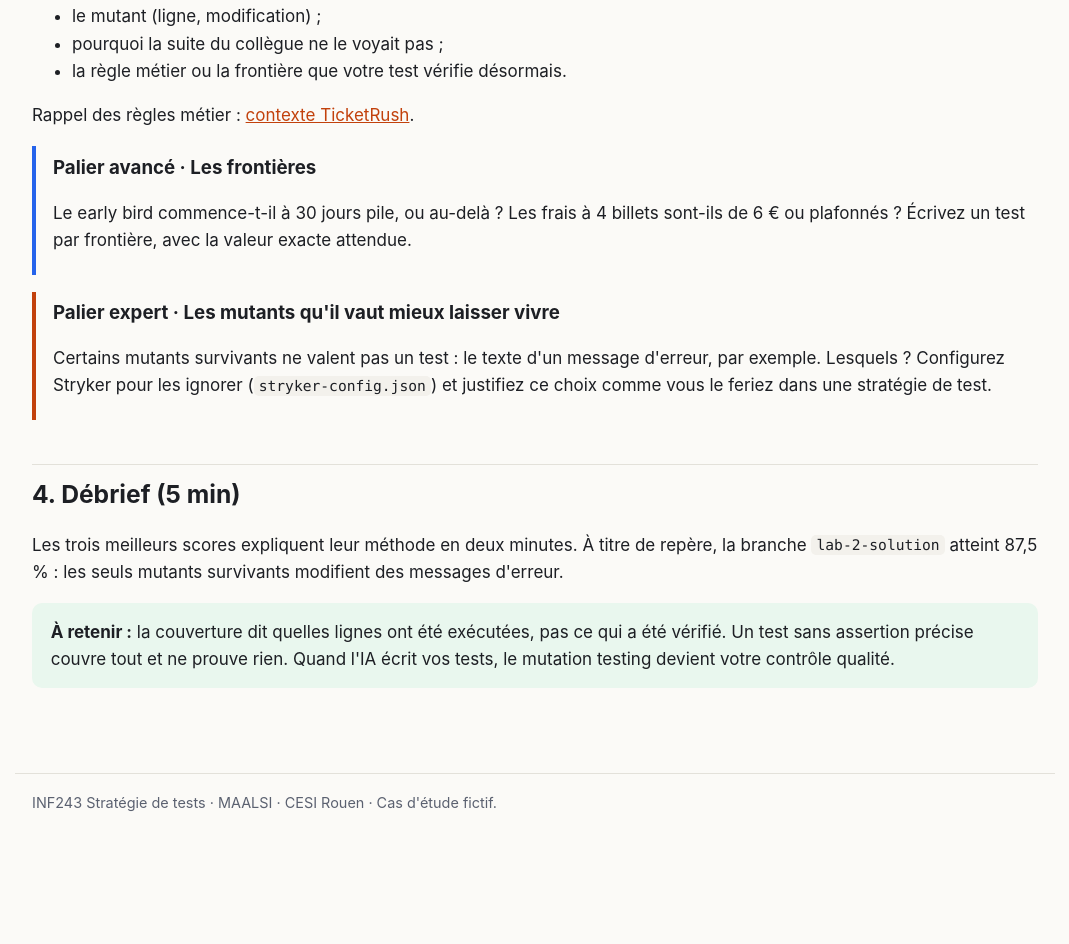
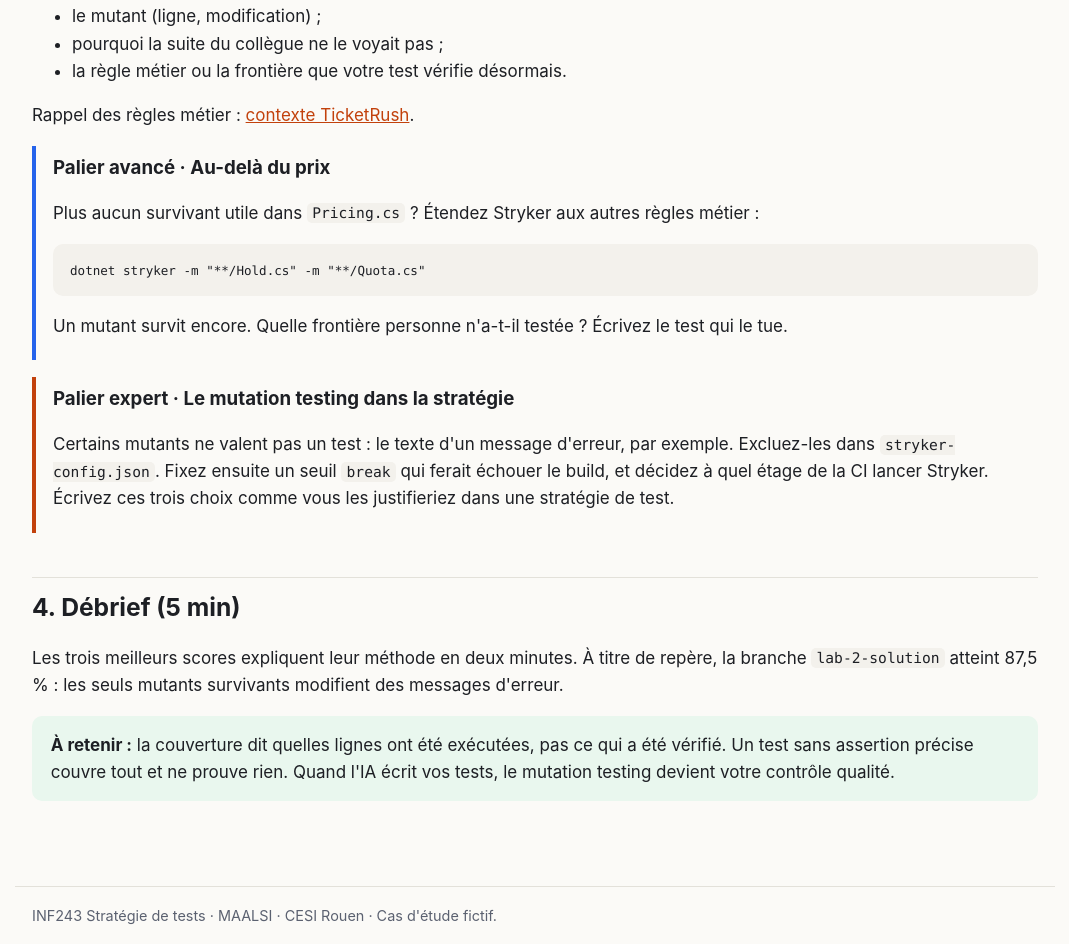
Before and after one commit to Niaderwind2/ticketrush, a plain HTML site: page docs/lab-2.html in a window 1280 px wide. Shown: the part 1344-2288 px from the top of the page, without its empty margins (105-1174 px from the left). Before the commit the page ends 2175 px from the top, so only its background shows below. Drawn offline with Linux system fonts and the light colour scheme.

Commit message:
Durées des labs ajustées, paliers du lab 2 revus, Stryker installé d'avance
- check-env : dotnet tool restore, pour que le lab 2 démarre sans téléchargement
- lab 1 : préparation faite à 13h08, rouge en 15 min (débrief à 14h00)
- lab 2 : palier avancé sur Hold.cs et Quota.cs, palier expert sur la place de Stryker dans la CI

Co-Authored-By: Claude Opus 5.5 <noreply@anthropic.com>
Claude-Session: https://claude.ai/code/session_01FG35i2XC9Yv31NgqSNop2H

```diff
--- a/docs/lab-2.html
+++ b/docs/lab-2.html
@@ -52,12 +52,14 @@ dotnet stryker</code></pre>
 <p>Rappel des règles métier : <a href="contexte.html#metier">contexte TicketRush</a>.</p>
 
 <div class="palier avance">
-<h3>Palier avancé · Les frontières</h3>
-<p>Le early bird commence-t-il à 30 jours pile, ou au-delà ? Les frais à 4 billets sont-ils de 6 € ou plafonnés ? Écrivez un test par frontière, avec la valeur exacte attendue.</p>
+<h3>Palier avancé · Au-delà du prix</h3>
+<p>Plus aucun survivant utile dans <code>Pricing.cs</code> ? Étendez Stryker aux autres règles métier :</p>
+<pre><code>dotnet stryker -m "**/Hold.cs" -m "**/Quota.cs"</code></pre>
+<p>Un mutant survit encore. Quelle frontière personne n'a-t-il testée ? Écrivez le test qui le tue.</p>
 </div>
 <div class="palier expert">
-<h3>Palier expert · Les mutants qu'il vaut mieux laisser vivre</h3>
-<p>Certains mutants survivants ne valent pas un test : le texte d'un message d'erreur, par exemple. Lesquels ? Configurez Stryker pour les ignorer (<code>stryker-config.json</code>) et justifiez ce choix comme vous le feriez dans une stratégie de test.</p>
+<h3>Palier expert · Le mutation testing dans la stratégie</h3>
+<p>Certains mutants ne valent pas un test : le texte d'un message d'erreur, par exemple. Excluez-les dans <code>stryker-config.json</code>. Fixez ensuite un seuil <code>break</code> qui ferait échouer le build, et décidez à quel étage de la CI lancer Stryker. Écrivez ces trois choix comme vous les justifieriez dans une stratégie de test.</p>
 </div>
 
 <h2>4. Débrief (5 min)</h2>
```
Also changed, not shown: docs/lab-1.html (+2 -2 lines), 2 other files.
